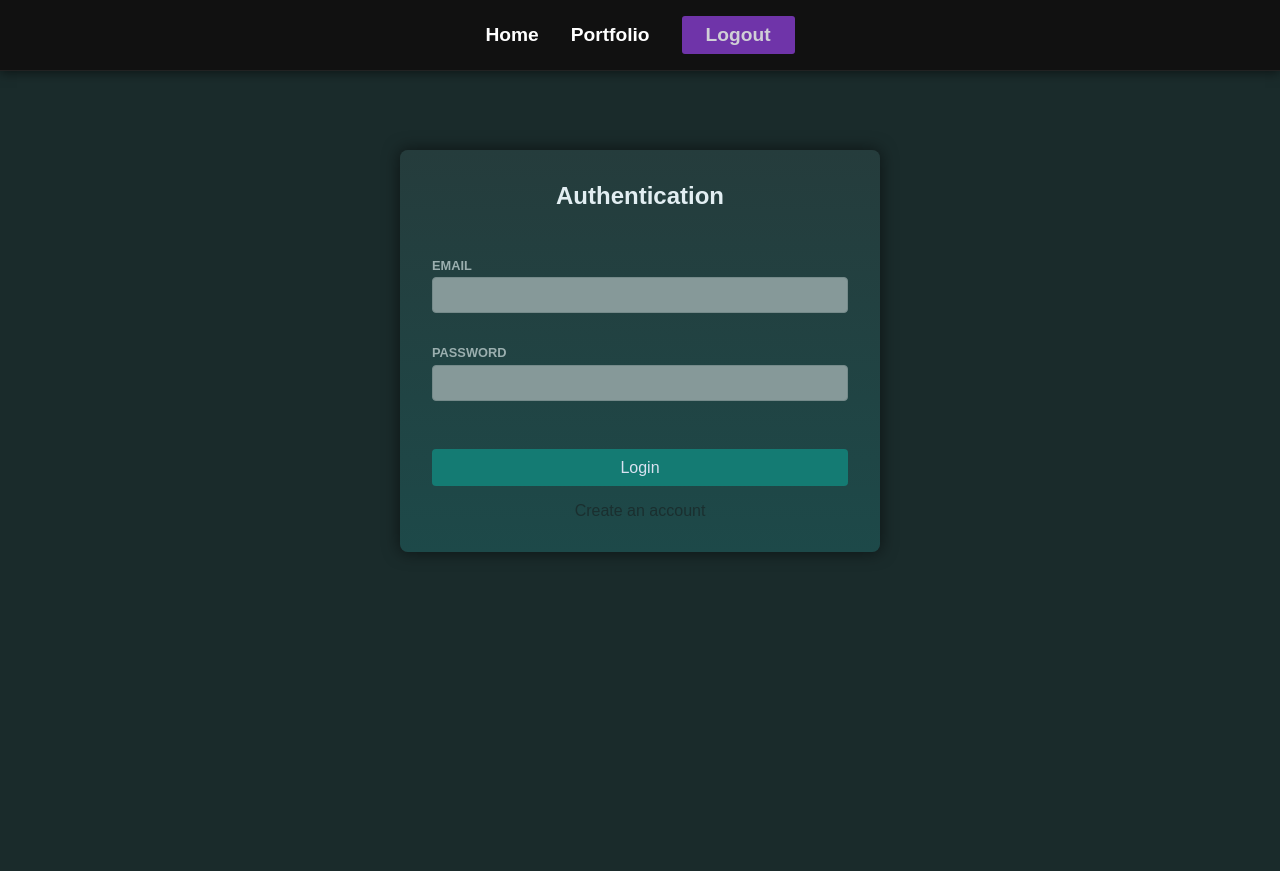
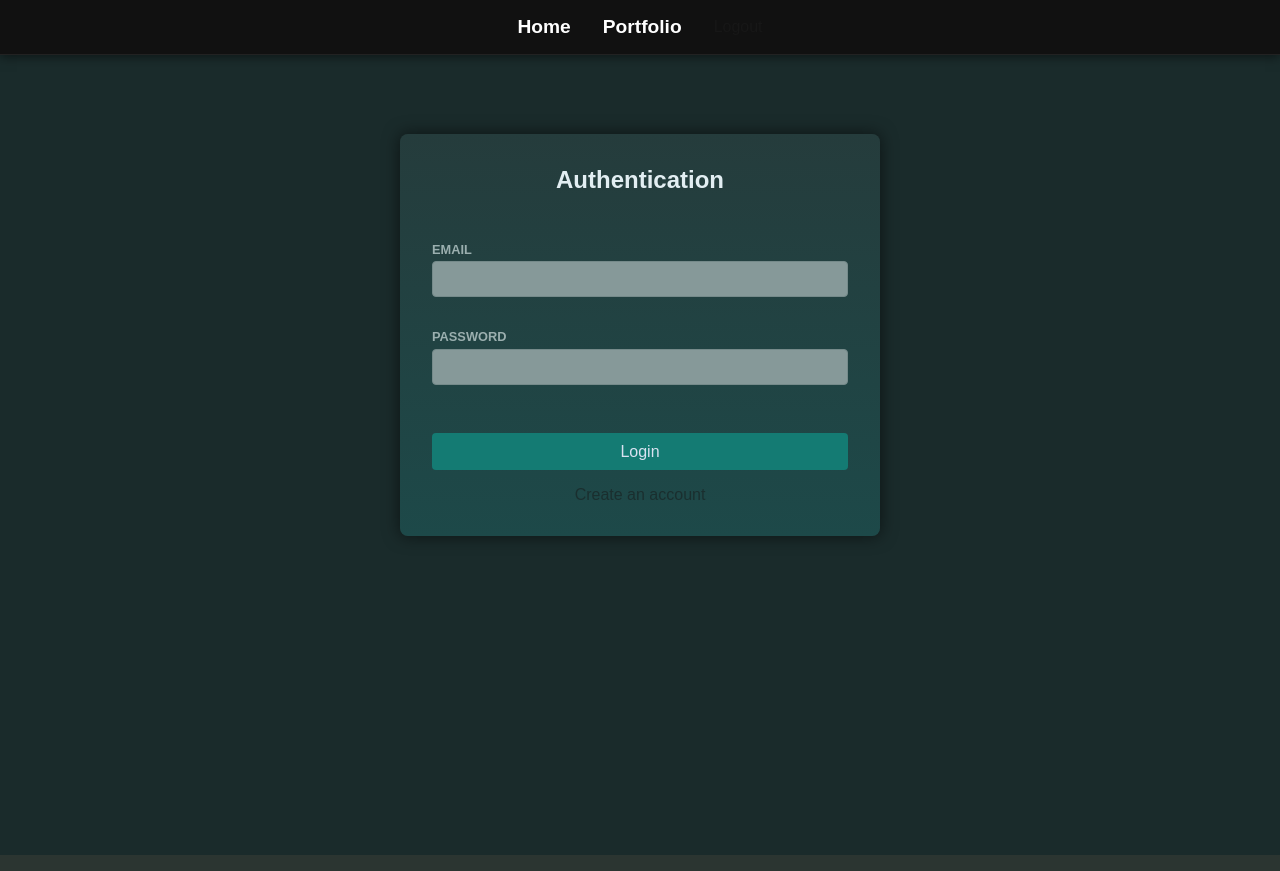
Before and after one commit to Rafael12Ma/StockCalculatorNEXTJS, a Next.js app: page / in a window 1280 px wide. Built offline with nearby package versions, Linux system fonts and the light colour scheme.

Commit message:
Bug solved,Link wraper of loggout not needed

```diff
--- a/components/home/MainNavigation.jsx
+++ b/components/home/MainNavigation.jsx
@@ -23,13 +23,11 @@ export default function MainNavigationBar() {
         >
           Portfolio
         </Link>
-        <Link href="/">
-          <div id="auth-header">
-            <form action={logout}>
-              <button type="submit">Logout</button>
-            </form>
-          </div>
-        </Link>
+        <form action={logout}>
+          <button type="submit" className={classes.navlink}>
+            Logout
+          </button>
+        </form>
       </nav>
     </>
   );
--- a/components/home/MainNavigation.module.css
+++ b/components/home/MainNavigation.module.css
@@ -32,3 +32,12 @@
   -webkit-background-clip: text;
   -webkit-text-fill-color: transparent;
 }
+
+.navlink {
+  background: none;
+  border: none;
+  color: inherit;
+  font: inherit;
+  cursor: pointer;
+  padding: 0;
+}
--- a/lib/auth.jsx
+++ b/lib/auth.jsx
@@ -1,3 +1,5 @@
+"use server";
+
 import { Lucia } from "lucia";
 import { BetterSqlite3Adapter } from "@lucia-auth/adapter-sqlite";
 import db from "./db";
```
Also changed, not shown: app/home/page.jsx (+8 -53 lines), components/home/second/headerHelper.jsx (added, +61 -0 lines), components/home/second/headerHelper.module.css (added, +14 -0 lines), 1 other file (tests, documents, lock files or other folders).
